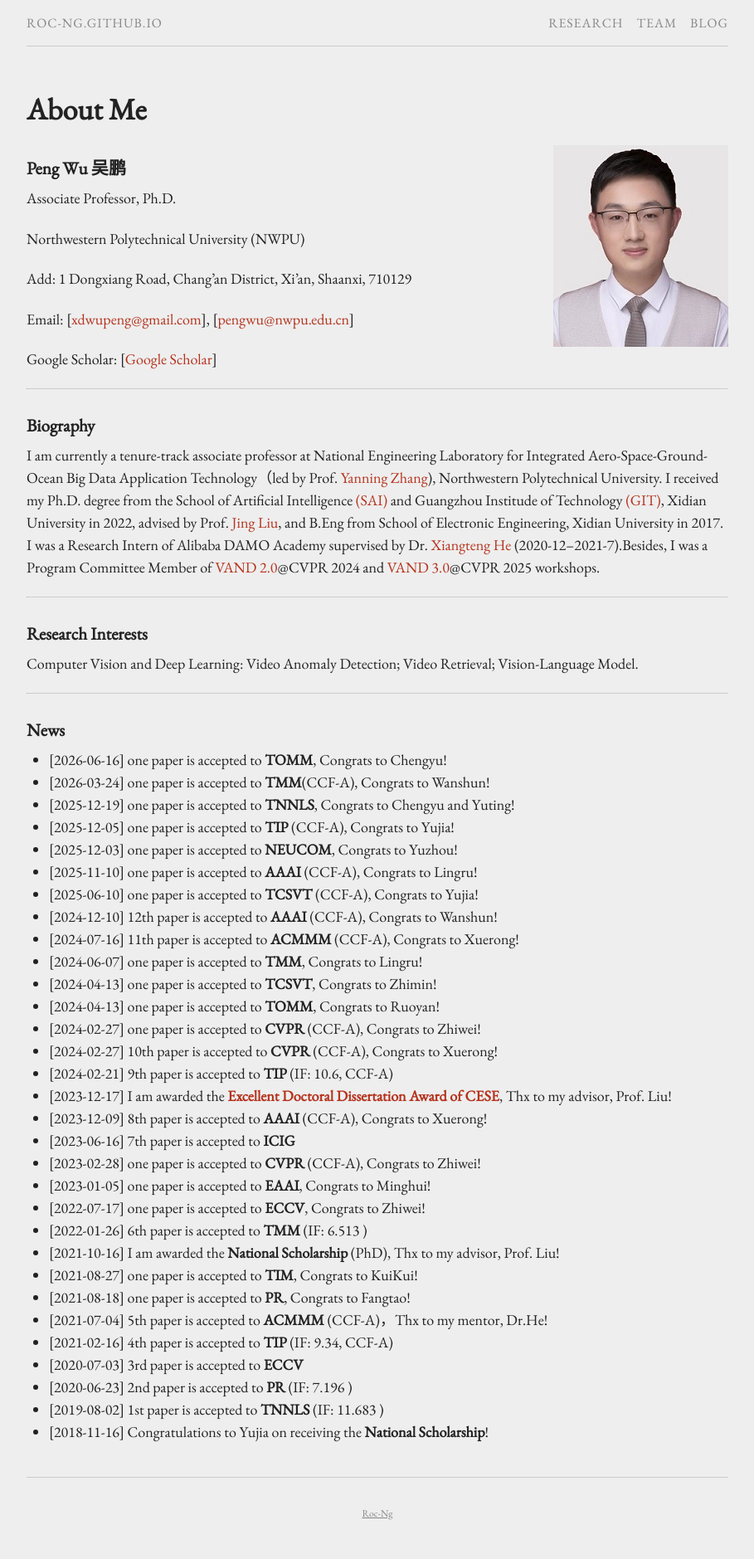
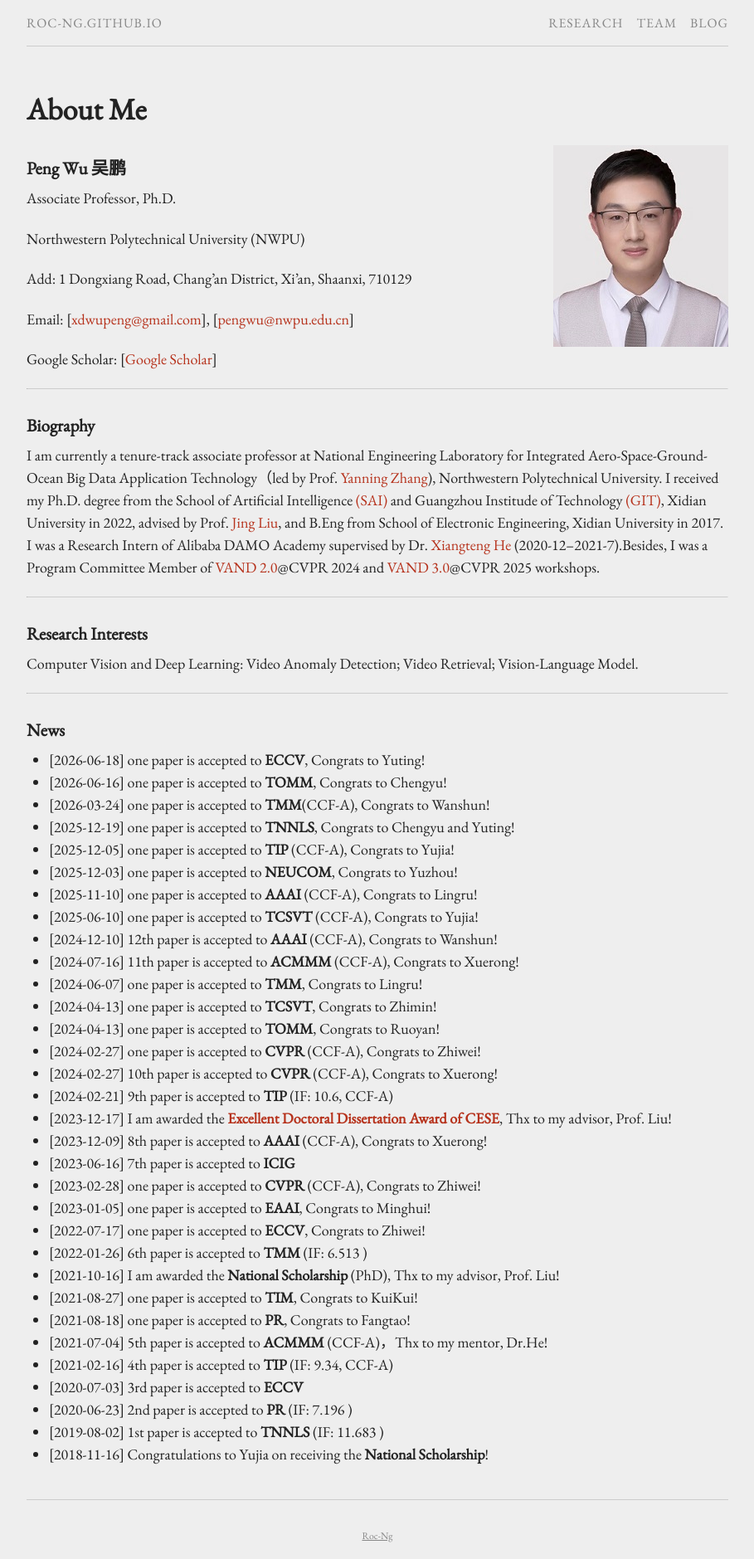
Before and after one commit to Roc-Ng/Roc-Ng.github.io, a Jekyll site: the page built from index.md, in a window 1280 px wide. Shown: the whole page at 83% size, without its empty margins (185-1094 px from the left). Built offline with Jekyll 4.4.1, drawn with Linux system fonts in a browser that asks for light colours; before the commit the page ends 1852 px from its top, so only the background shows below that.

Commit message:
Update index.md

```diff
--- a/index.md
+++ b/index.md
@@ -33,6 +33,7 @@ Computer Vision and Deep Learning: Video Anomaly Detection; Video Retrieval; Vis
 ------
 
 ### News
++ [2026-06-18]  one paper is accepted to **ECCV**, Congrats to Yuting!
 + [2026-06-16]  one paper is accepted to **TOMM**, Congrats to Chengyu!
 + [2026-03-24]  one paper is accepted to **TMM**(CCF-A), Congrats to Wanshun!
 + [2025-12-19]  one paper is accepted to **TNNLS**, Congrats to Chengyu and Yuting!
```
